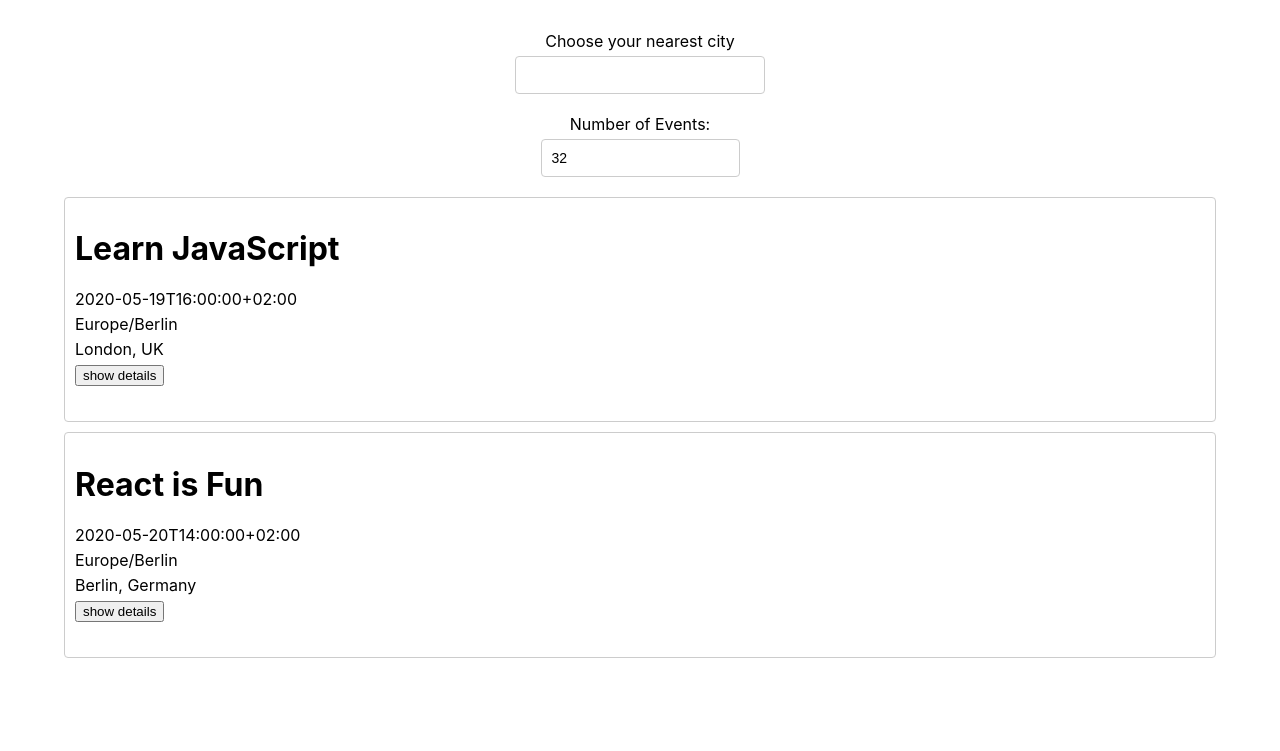
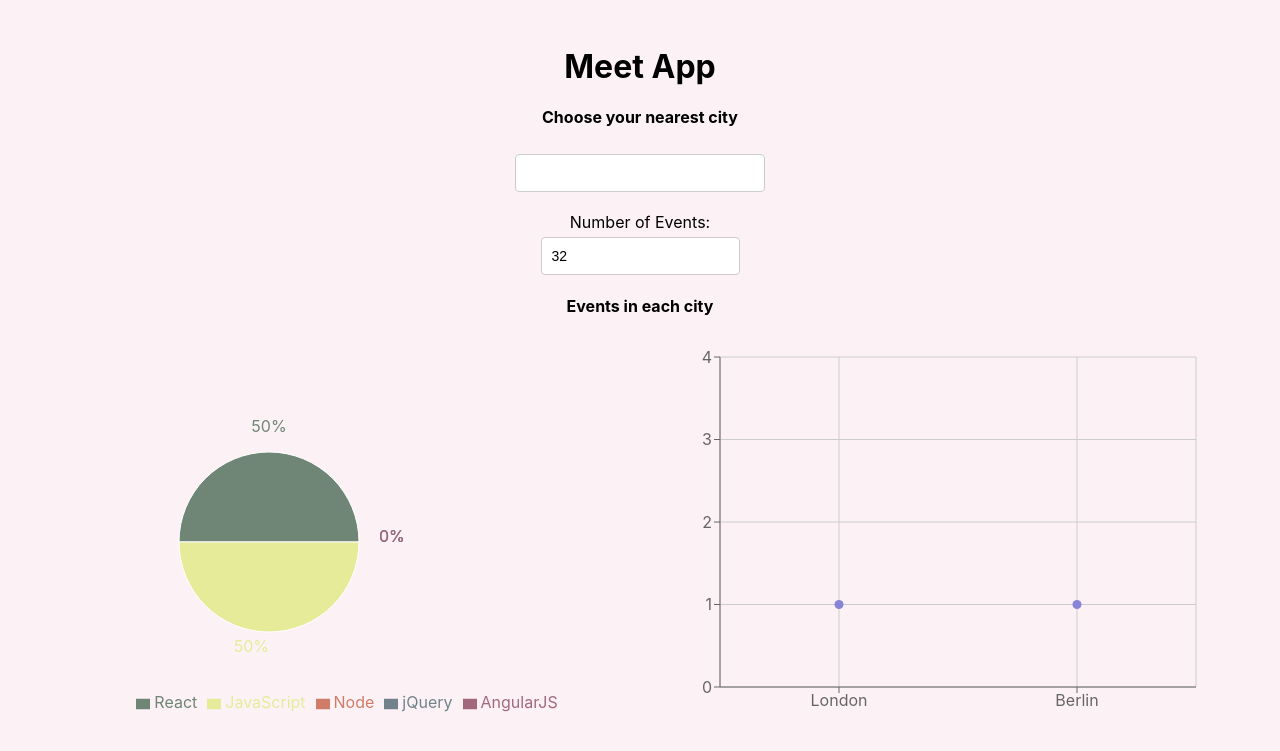
Before and after one commit to andrasbanki/meet, a React (Create React App) app: page / in a window 1280 px wide. Shown: the top 751 px of the page. Built offline with nearby package versions, Linux system fonts and the light colour scheme; what atatus-spa would draw is missing.

Commit message:
Added recharts, and styling

```diff
--- a/package.json
+++ b/package.json
@@ -13,6 +13,7 @@
     "react": "^17.0.2",
     "react-dom": "^17.0.2",
     "react-scripts": "4.0.3",
+    "recharts": "^2.0.10",
     "web-vitals": "^0.2.4",
     "workbox-background-sync": "^5.1.4",
     "workbox-broadcast-update": "^5.1.4",
--- a/src/App.css
+++ b/src/App.css
@@ -1,7 +1,9 @@
-@import url(https://fonts.googleapis.com/css?family=Roboto:500);
+@import url('https://fonts.googleapis.com/css2?family=Heebo:wght@100&display=swap');
+
 .App {
     text-align: center;
     padding: 2% 5%;
+    background-color: #fcf2f6;
 }
 
 .App * {
@@ -125,12 +127,7 @@ input[type='number'] {
     grid-template-columns: 1fr 1fr 1fr;
     grid-gap: 20px;
     padding: 20px;
-    font-family: sans-serif;
-}
-
-.Alert {
-    position: fixed;
-    top: 20px;
+    font-family: Helvetica;
 }
 
 .data-vis-wrapper {
@@ -195,7 +192,7 @@ input[type='number'] {
     color: #fff;
     font-size: 14px;
     letter-spacing: 0.2px;
-    font-family: 'Roboto';
+    font-family: 'Heebo';
 }
 
 @media only screen and (min-width: 992px) {
--- a/src/App.js
+++ b/src/App.js
@@ -7,6 +7,8 @@ import NumberOfEvents from './NumberOfEvents';
 import { extractLocations, getEvents, checkToken, getAccessToken } from './api';
 import { WarningAlert } from './Alert';
 //import WelcomeScreen from "./WelcomeScreen";
+import {ScatterChart, Scatter, XAxis, YAxis, CartesianGrid, Tooltip, ResponsiveContainer} from 'recharts';
+import EventGenre from './EventGenre';
 
 class App extends Component {
   state = {
@@ -37,7 +39,7 @@ class App extends Component {
       });
       if (!navigator.onLine) {
         this.setState({
-          warningText: "It looks like you are offline. Don't worry, you can still see your events.",
+          warningText: "It looks like you are offline. Don't worry, you can still see the events.",
         });
       } else {
         this.setState({
@@ -71,19 +73,46 @@ class App extends Component {
     this.updateEvents(currentCity, eventNumber);
   }
 
+  getData = () => {
+    const {locations, events} = this.state;
+    const data = locations.map((location) => {
+      const number = events.filter((event) => event.location === location).length
+      const city = location.split(', ').shift()
+      return {city, number};
+    })
+    return data;
+  };
+
   render() {
-  //  if (this.state.showWelcomeScreen === undefined) return <div className="App" />
-
+//    if (this.state.showWelcomeScreen === undefined) return <div className="App" />
+    const { locations, numberOfEvents, events } = this.state;
     return (
       <div className="App">
+        <h1>Meet App</h1>
+        <h4>Choose your nearest city</h4>
         <CitySearch
-          locations={this.state.locations}
+          locations={locations}
           updateEvents={this.updateEvents}
-          numberOfEvents={this.state.numberOfEvents}
+          numberOfEvents={numberOfEvents}
         />
         <NumberOfEvents updateNumberOfEvents={(e) => this.updateNumberOfEvents(e)} />
         <WarningAlert text={this.state.warningText} />
-        <EventList events={this.state.events}/>
+        <h4>Events in each city</h4>
+        <div className="data-vis-wrapper">
+          <EventGenre events={events} />
+          <ResponsiveContainer height={400} >
+            <ScatterChart margin={{top: 20, right: 20, bottom: 20, left: 20,}}>
+              <CartesianGrid />
+              <XAxis type="category" dataKey="city" name="city" />
+              <YAxis allowDecimals={false} type="number" dataKey="number" name="number of events" />
+              <Tooltip cursor={{ strokeDasharray: '3 3' }} />
+              <Scatter data={this.getData()} fill="#8884d8" />
+            </ScatterChart>
+          </ResponsiveContainer>
+        </div>
+        <EventList events={events} />
+        {/*<WelcomeScreen showWelcomeScreen={this.state.showWelcomeScreen}
+          getAccessToken={() => { getAccessToken() }} />   */}
       </div>
     );
   }
--- a/src/CitySearch.js
+++ b/src/CitySearch.js
@@ -44,7 +44,6 @@ class CitySearch extends Component {
     return (
       <div className="CitySearch">
         <InfoAlert text={this.state.infoText} />
-        <p>Choose your nearest city</p>
         <input
           type="text"
           className="city"
--- a/src/Event.js
+++ b/src/Event.js
@@ -18,7 +18,10 @@ class Event extends Component {
         <p>{event.start.timeZone}</p>
         <p className="eventLocation">{event.location}</p>
         {this.state.showHideDetails === true && (
-        <p className="eventDetails">{event.description}</p>
+        <div className="eventDetails">
+          <h2>About event:</h2>
+          <p>{event.description}</p>
+        </div>
         )}
         {this.state.showHideDetails === false && (
           <button className="showDetailsButton" onClick={() => this.handleButton()}>show details</button>
--- /dev/null
+++ b/src/EventGenre.js
@@ -0,0 +1,42 @@
+import React, { useEffect, useState } from 'react';
+import { PieChart, Pie, Cell, ResponsiveContainer, Legend } from 'recharts';
+
+const EventGenre = ({ events }) => {
+  const [data, setData] = useState([]);
+  const genres = ['React', 'JavaScript', 'Node', 'jQuery', 'AngularJS'];
+  const COLORS = ['#6f8575', '#e5eb98', '#cf7c69', '#71828a', '#a3687c']
+
+  const getData = () => {
+    const data = genres.map((genre) => {
+      const value = events.filter((event) => event.summary.split(' ').includes(genre)).length;
+      return { name: genre, value };
+    });
+    return data;
+  }
+
+  useEffect(() => { setData(() => getData()); }, [events]);
+
+  return (
+    <ResponsiveContainer height={400} >
+      <PieChart width={400} height={400} >
+        <Pie
+          data={data}
+          cx={200}
+          cy={200}
+          labelLine={false}
+          outerRadius={90}
+          fill="#8884d8"
+          dataKey="value"
+          label={({ percent }) => `${(percent * 100).toFixed(0)}%`}>
+          { data.map((entry, index) => (
+            <Cell key={`cell-${index}`} fill={COLORS[index]} />
+            ))
+          }
+        </Pie>
+        <Legend align="center" height={40} />
+      </PieChart>
+    </ResponsiveContainer>
+  )
+}
+
+export default EventGenre;
```
Also changed, not shown: public/readmePicture.png (added), 1 other file (tests, documents, lock files or other folders).
